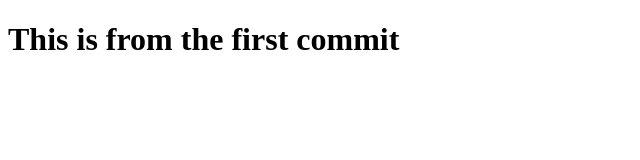
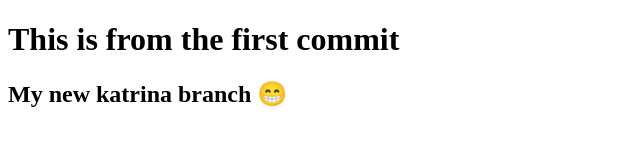
Before and after one commit to KatrinaT89/git-learning-v2, a plain HTML site: page index.html in a window 1280 px wide. Shown: the whole page, without its empty margins (0-640 px from the left). Drawn offline with Linux system fonts and the light colour scheme.

Commit message:
added an h2

```diff
--- a/index.html
+++ b/index.html
@@ -7,5 +7,8 @@
 </head>
 <body>
     <h1>This is from the first commit</h1>
+
+    <!-- Added within the katrina branch -->
+     <h2>My new katrina branch 😁</h2>
 </body>
 </html>
```
